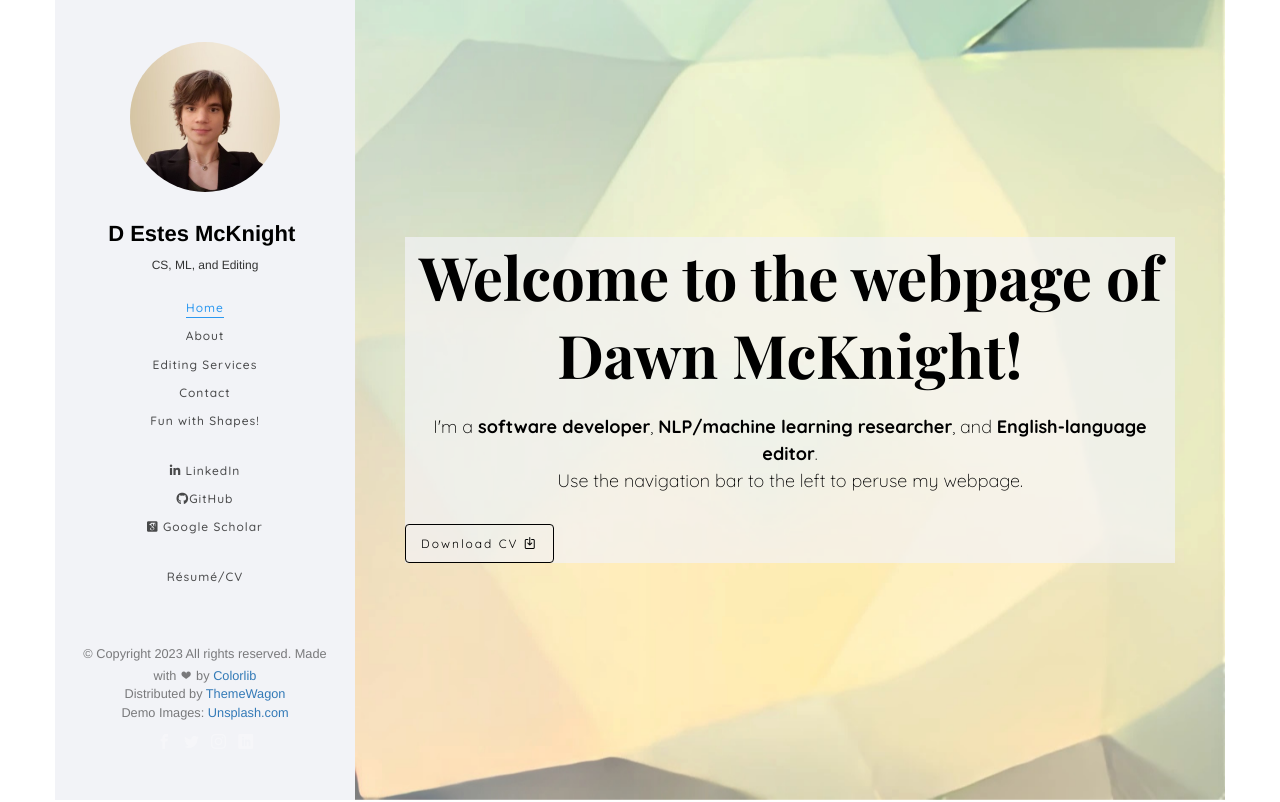
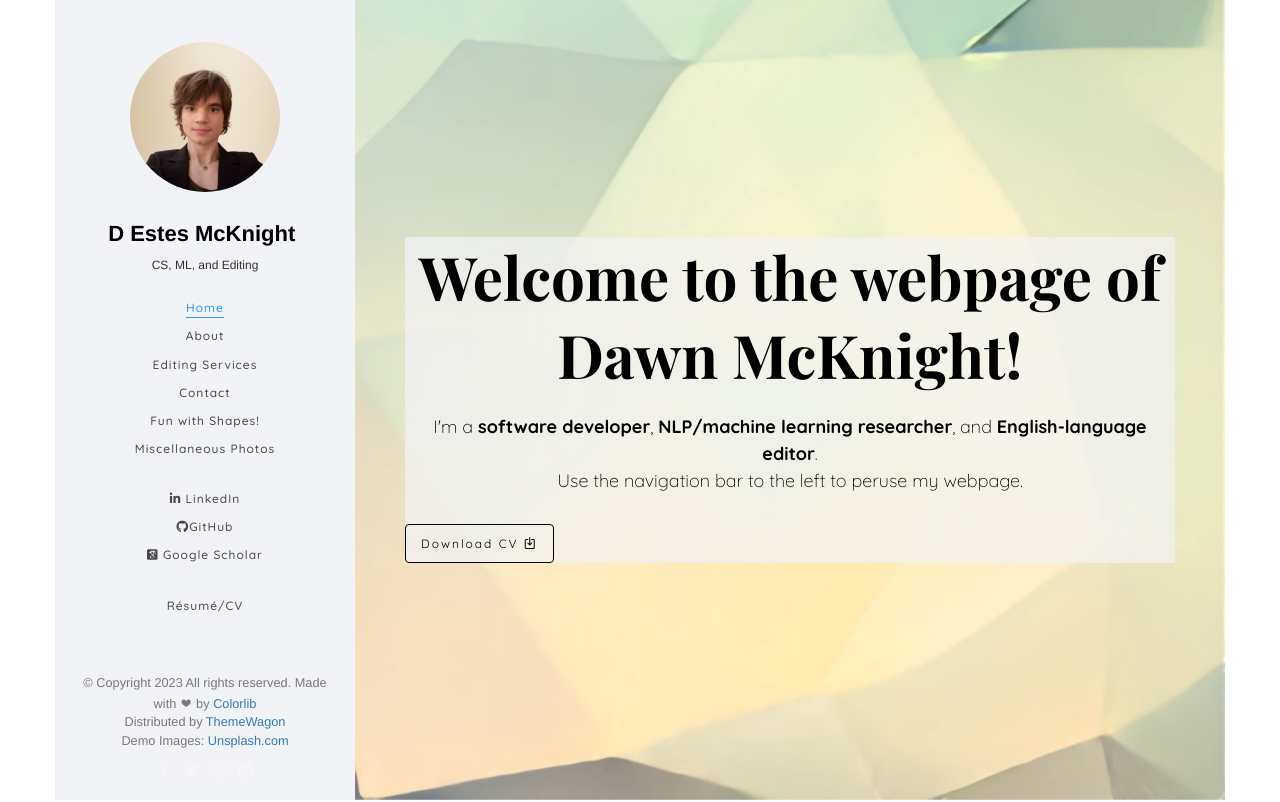
Before and after one commit to dem1995/dem1995.github.io, a website with bundled scripts: page index.html in a window 1280 px wide. Shown: the top 802 px of the page. Built offline with nearby package versions, Linux system fonts and the light colour scheme; a script that the page names is missing; files whose address does not match are found by name; a web font is replaced by a local one.

Commit message:
adding photography section into sidebar

```diff
--- a/index.html
+++ b/index.html
@@ -111,6 +111,7 @@
 						<li><a href="#" data-nav-section="work">Work</a></li> -->
 						<li><a href="#" data-nav-section="contact">Contact</a></li>
 						<li><a href="#" data-nav-section="fun-with-shapes">Fun with Shapes!</a></li>
+						<li><a href="#" data-nav-section="photo-gallery">Miscellaneous Photos</a></li>
 					</ul>
 				</div>
 			</nav>
```
